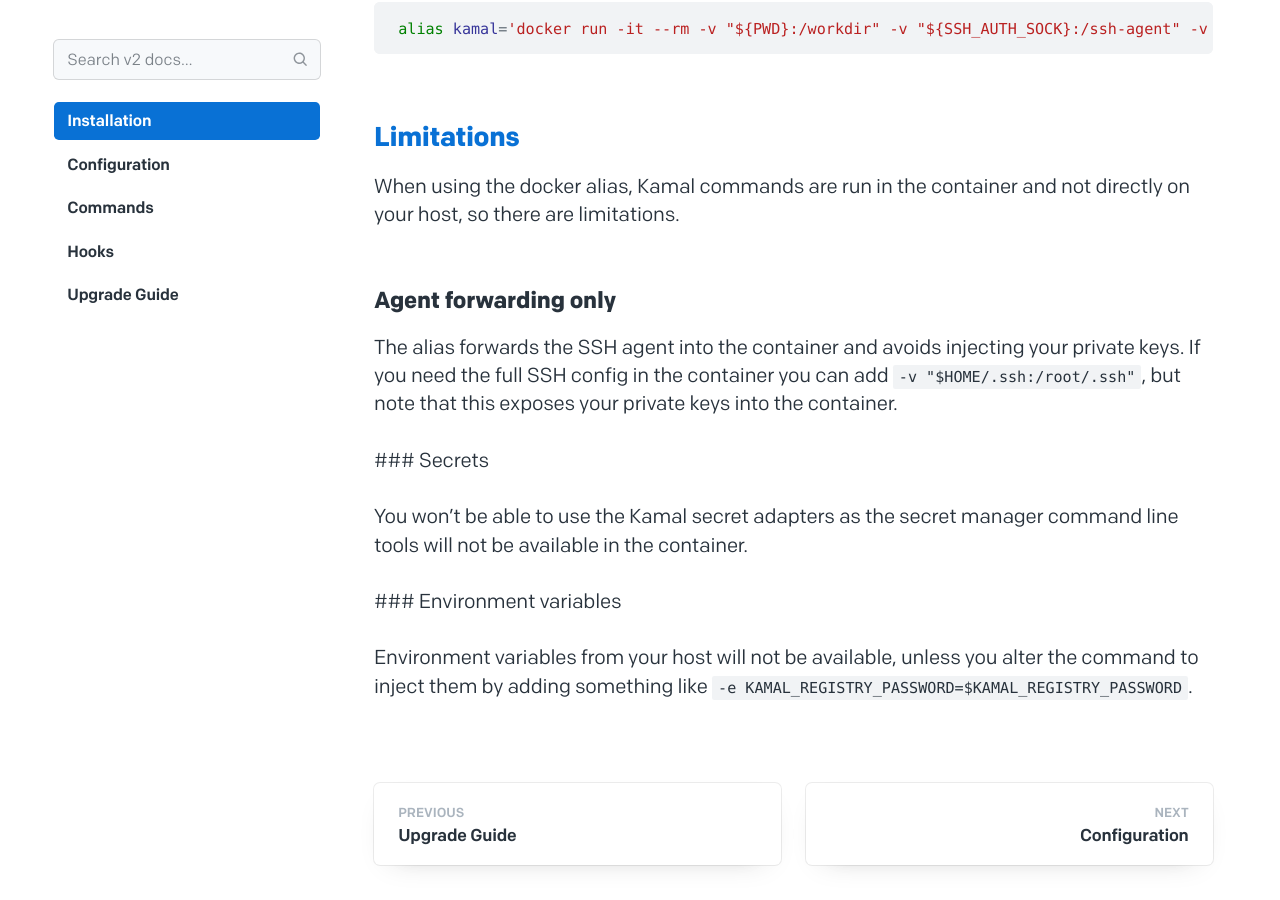
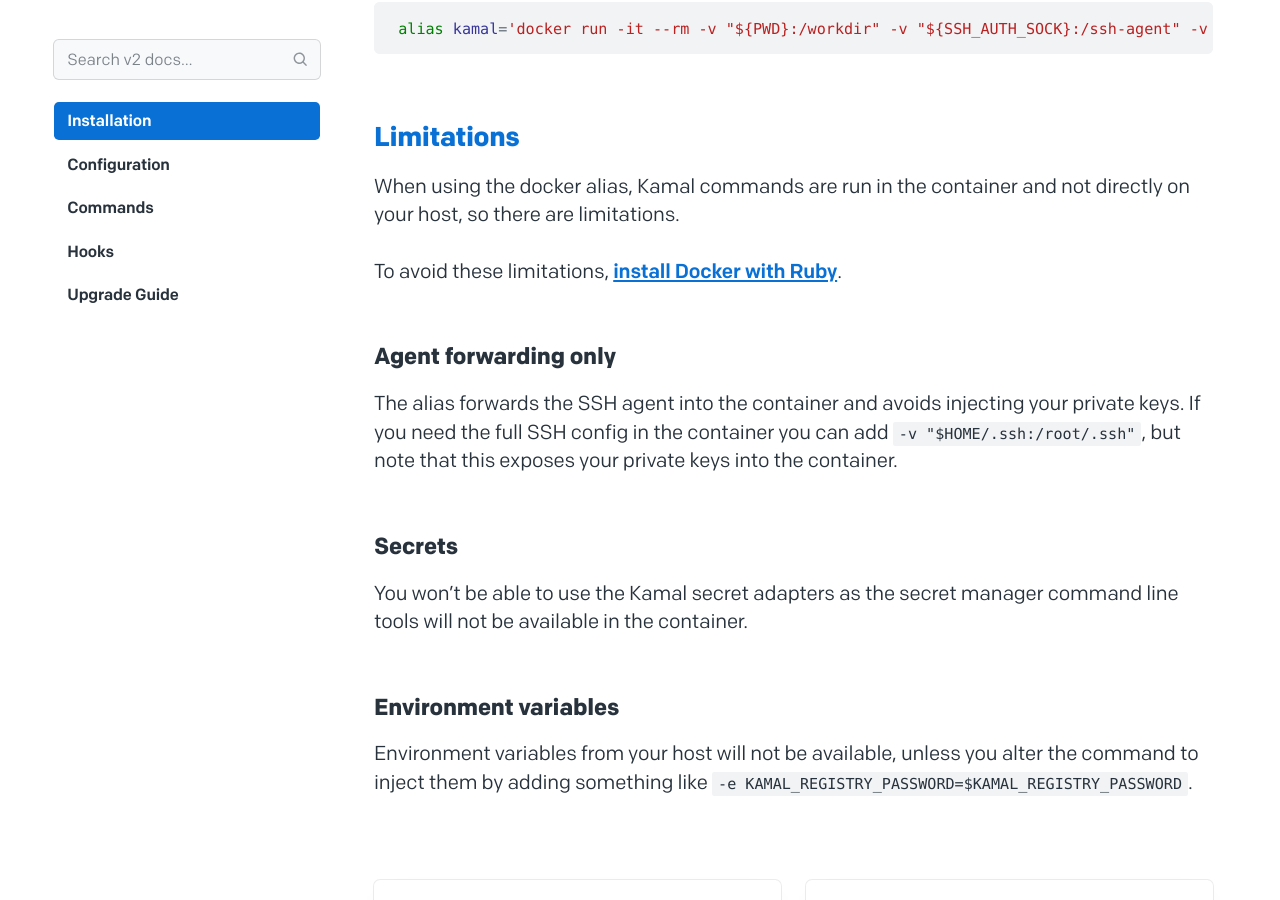
Before and after one commit to basecamp/kamal-site, a Jekyll site: the page built from docs/installation/dockerized.md, in a window 1280 px wide and 900 px high, scrolled down 469 px. Built offline with Jekyll 4.4.1, drawn with Linux system fonts in a browser that asks for light colours.

Commit message:
Fix formatting in Kamal docker page, link back to main instructions

```diff
--- a/docs/installation/dockerized.md
+++ b/docs/installation/dockerized.md
@@ -20,14 +20,16 @@ alias kamal='docker run -it --rm -v "${PWD}:/workdir" -v "${SSH_AUTH_SOCK}:/ssh-
 
 When using the docker alias, Kamal commands are run in the container and not directly on your host, so there are limitations.
 
+To avoid these limitations, [install Docker with Ruby](..).
+
 ### Agent forwarding only
 
 The alias forwards the SSH agent into the container and avoids injecting your private keys. If you need the full SSH config in the container you can add `-v "$HOME/.ssh:/root/.ssh"`, but note that this exposes your private keys into the container.
 
-### Secrets
+### Secrets
 
 You won't be able to use the Kamal secret adapters as the secret manager command line tools will not be available in the container.
 
-### Environment variables
+### Environment variables
 
 Environment variables from your host will not be available, unless you alter the command to inject them by adding something like `-e KAMAL_REGISTRY_PASSWORD=$KAMAL_REGISTRY_PASSWORD`.
```
